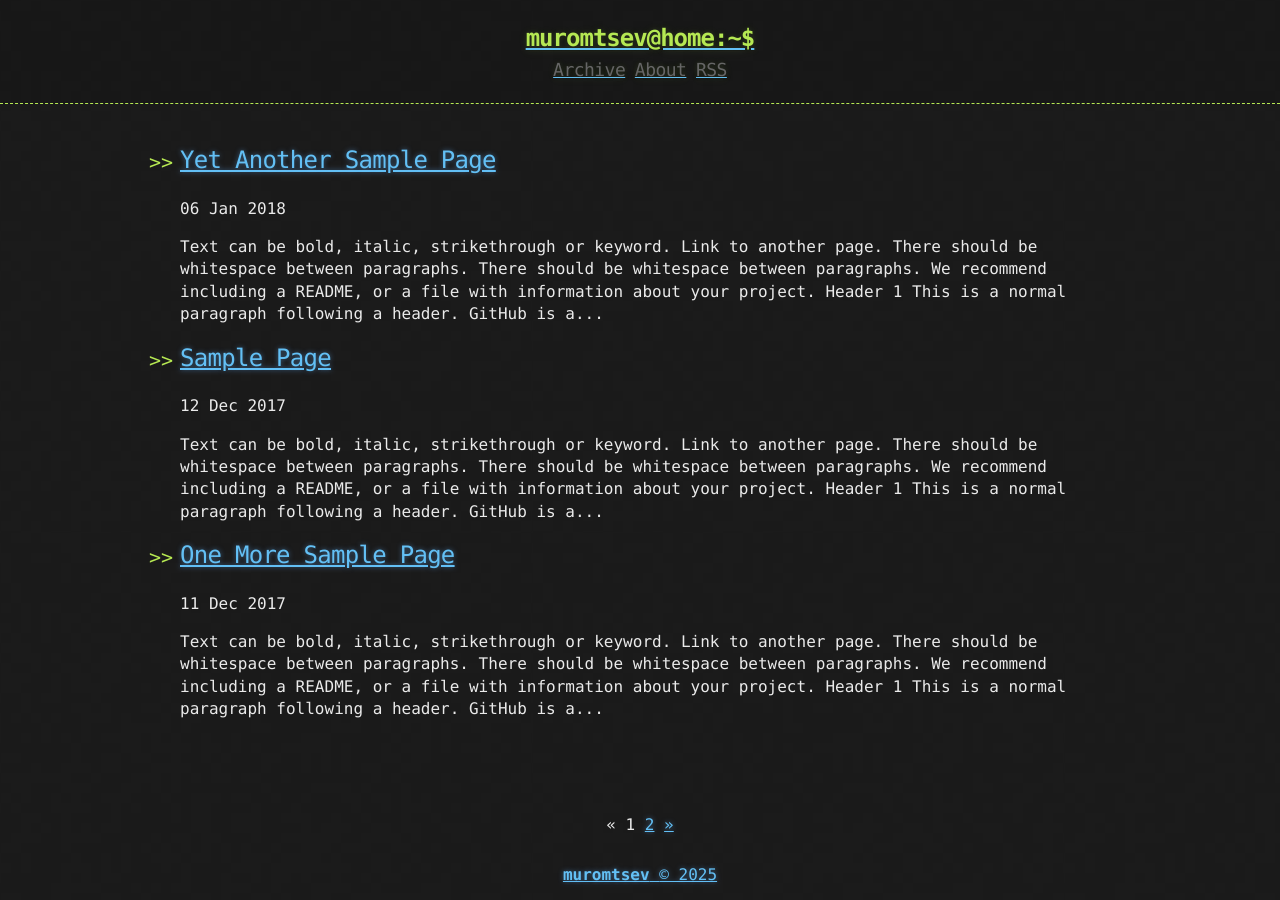
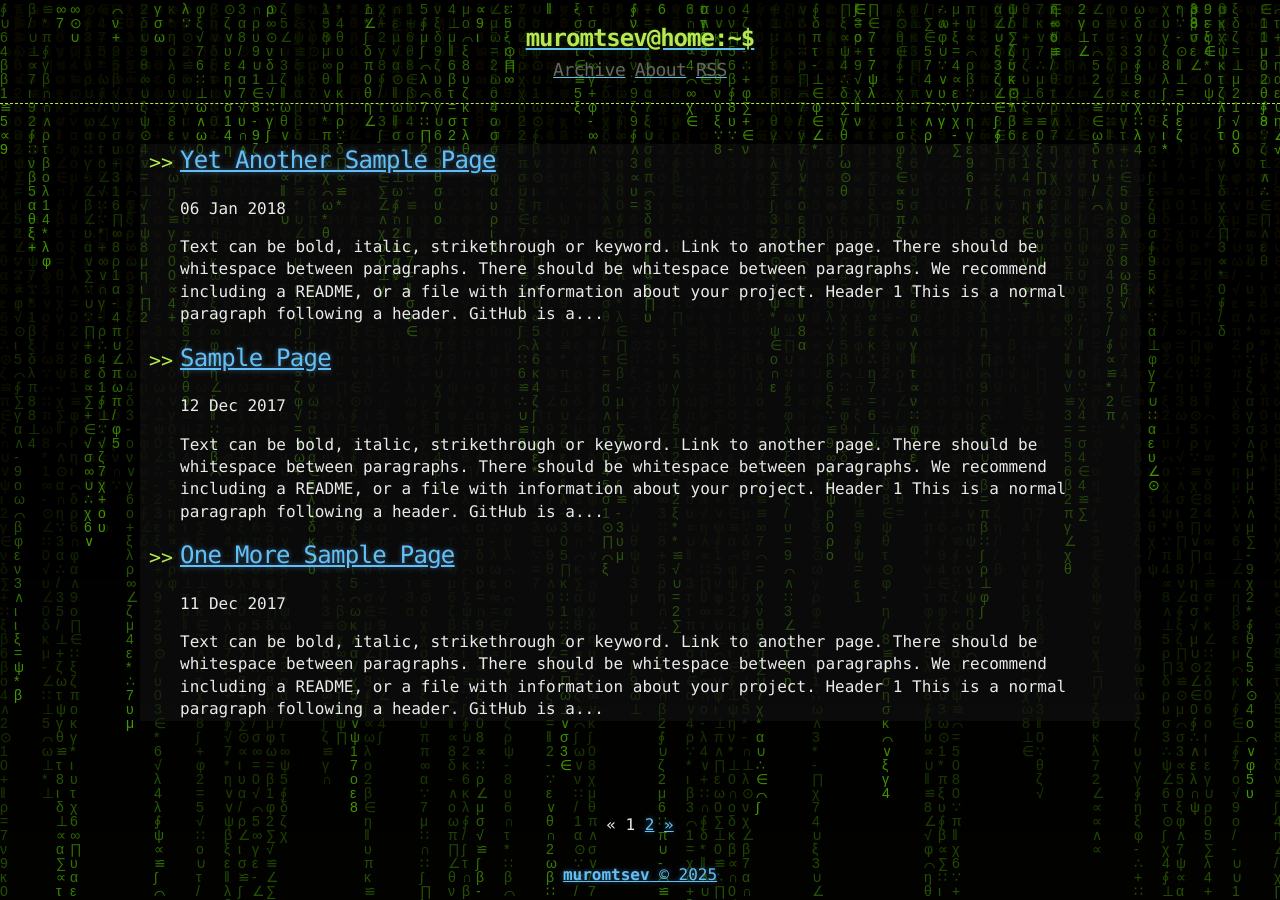
Before and after one commit to muromtsev/muromtsev.github.io, a Jekyll site: the page built from index.html, in a window 1280 px wide. Built offline with Jekyll 4.4.1, drawn with Linux system fonts in a browser that asks for light colours; the list of posts is cut into pages by our own code.

Commit message:
added bg matrix

```diff
--- /dev/null
+++ b/_includes/background.html
@@ -0,0 +1,36 @@
+<!-- background animations -->
+<div class="div_bg">
+    <canvas id="c"></canvas>
+</div>
+
+<script>
+    let c = document.getElementById("c");
+    let ctx = c.getContext("2d");
+
+    let txts = "0123456789*+-=/αβγδεζηθικλμνξοπρστυφχψω∷∫∮∝∞∧∨∑∏∪∩∈∵∴⊥‖∠⌒⊙≌√";
+    let font_size = 14;
+
+    c.height = window.innerHeight;
+    c.width = window.innerWidth;
+
+    txts = txts.split("");
+
+    let columns = c.width / font_size;
+    let drops = [];
+
+    for (let x = 0; x < columns; x++) drops[x] = 1;
+
+    function draw() {
+        ctx.fillStyle = "rgba(0, 0, 0, 0.05)";
+        ctx.fillRect(0, 0, c.width, c.height);
+        ctx.fillStyle = "#490";
+        ctx.font = font_size + "px arial";
+        for (let i = 0; i < drops.length; i++) {
+            let text = txts[Math.floor(Math.random() * txts.length)];
+            ctx.fillText(text, i * font_size, drops[i] * font_size);
+            if (drops[i] * font_size > c.height || Math.random() > 0.98) drops[i] = 0;
+            drops[i]++;
+        }
+    }
+    setInterval(draw, 60);
+</script>
--- a/_layouts/default.html
+++ b/_layouts/default.html
@@ -3,6 +3,7 @@
 {% include head.html %}
 
 <body>
+  {% include background.html %}
   <div id="wrapper">
     {% include header.html %}
     <div class="container">
--- a/_sass/_default_colors.scss
+++ b/_sass/_default_colors.scss
@@ -6,7 +6,7 @@ $apple-blossom: #ac4142;
 $alto: #d0d0d0;
 $bouquet: #aa759f;
 $chelsea-cucumber: #90a959;
-$cod-grey: #151515;
+$cod-grey: #15151581;
 $conifer: #b5e853;
 $dove-grey: #666;
 $gallery: #eaeaea;
--- a/_sass/base.scss
+++ b/_sass/base.scss
@@ -14,12 +14,33 @@ $blockquote-border: $dove-grey !default;
 body {
   margin: 0;
   padding: 0;
-  background: $body-background url("../assets/bkg.png") 0 0;
+  background: linear-gradient(0deg, rgba(66,99,2,1) 0%, rgba(0,0,0,1) 50%, rgba(0,0,0,1) 100%);
+  // background: $body-background url("../assets/bkg.png") 0 0;
   color: $body-foreground;
   font-size: 16px;
   line-height: 1.5;
   font-family: Monaco, "Bitstream Vera Sans Mono", "Lucida Console", Terminal, monospace;
+  overflow-x: hidden;
+  overflow-y: scroll;
 }
+
+// Matrix background
+
+.div_bg {
+	position: relative;
+	top: 0;
+	left: 0;
+
+
+}
+canvas {
+	position: absolute;
+	top: 0;
+	left: 0;
+	z-index: -1;
+
+}
+
 
 /* General & 'Reset' Stuff */
 
@@ -27,6 +48,7 @@ body {
   width: 90%;
   max-width: 1000px;
   margin: 0 auto;
+  background: $body-background;
 }
 
 
```
